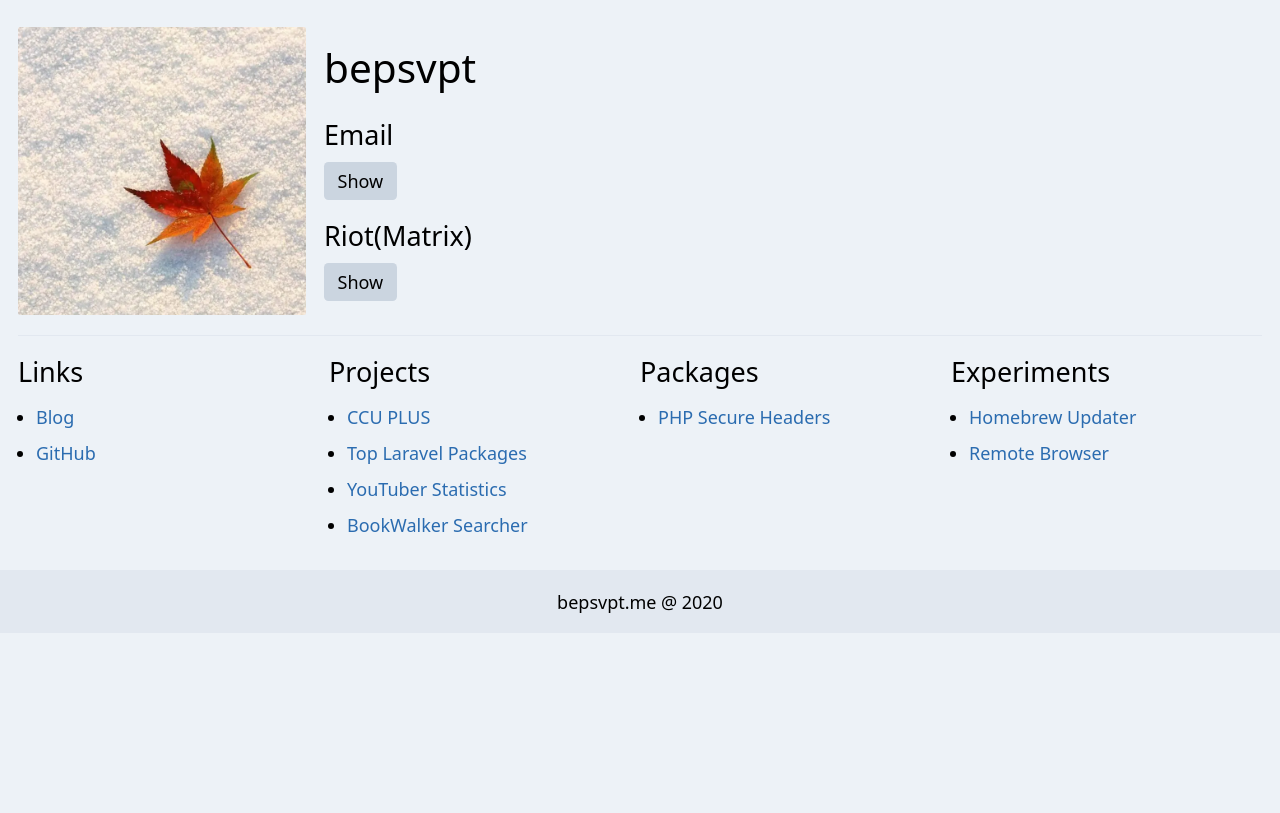
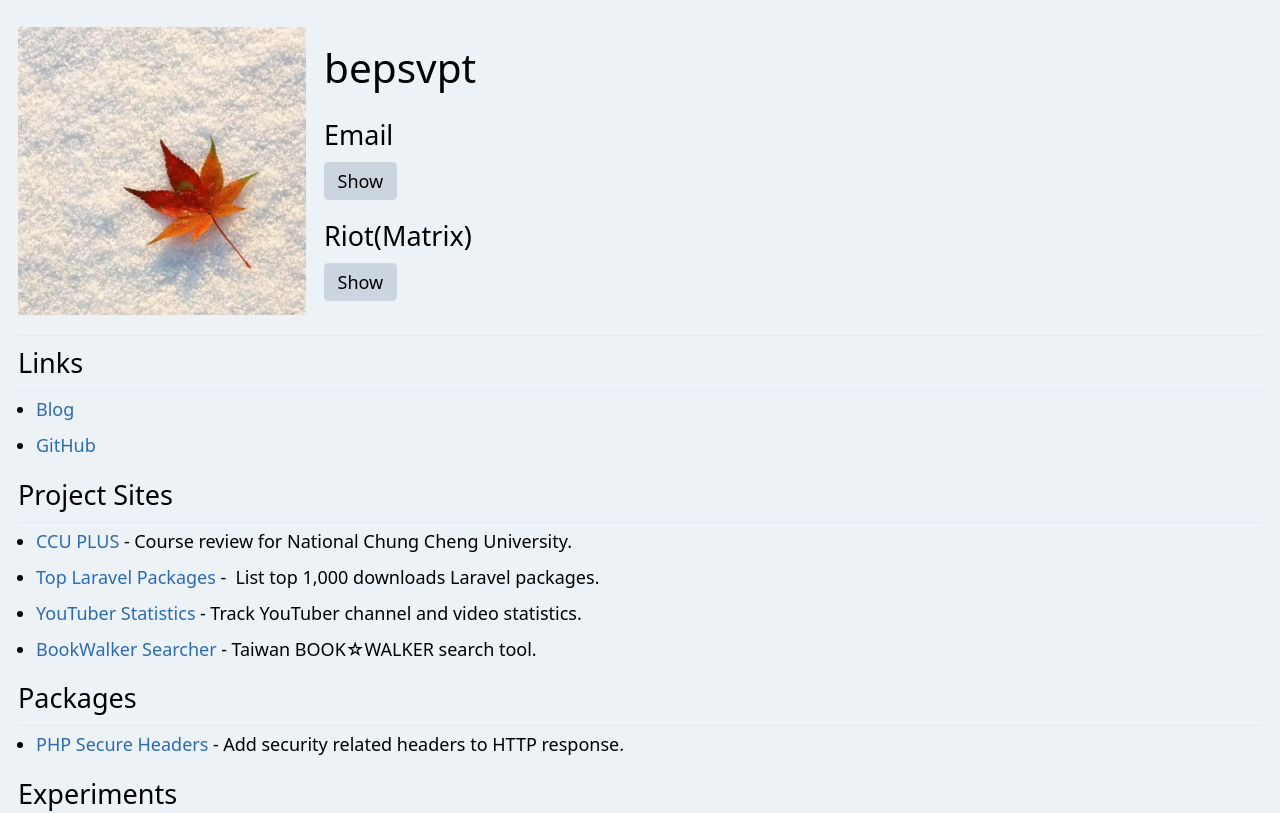
Before and after one commit to bepsvpt-me/bepsvpt.me, a Nuxt app: page / in a window 1280 px wide. Shown: the top 813 px of the page. Built offline with nearby package versions, Linux system fonts and the light colour scheme.

Commit message:
update links style

```diff
--- a/components/links-list.vue
+++ b/components/links-list.vue
@@ -2,6 +2,11 @@
   <ul class="list-disc">
     <li v-for="item in items" :key="item.to">
       <external-link :href="item.to" :text="item.text" />
+
+      <template v-if="item.description">
+        <span class="mx-1 select-none">-</span>
+        <span v-text="item.description" />
+      </template>
     </li>
   </ul>
 </template>
--- a/pages/index.vue
+++ b/pages/index.vue
@@ -23,30 +23,14 @@
 
     <hr class="mt-2" />
 
-    <section class="whitespace-no-wrap">
-      <div class="four-columns">
-        <h2>Links</h2>
+    <section>
+      <article v-for="group in groups" :key="group.key" class="mb-1">
+        <h2 v-text="group.name" />
 
-        <links-list :items="links" />
-      </div>
+        <hr />
 
-      <div class="four-columns">
-        <h2>Projects</h2>
-
-        <links-list :items="projects" />
-      </div>
-
-      <div class="four-columns">
-        <h2>Packages</h2>
-
-        <links-list :items="packages" />
-      </div>
-
-      <div class="four-columns">
-        <h2>Experiments</h2>
-
-        <links-list :items="experiments" />
-      </div>
+        <links-list :items="$data[group.key]" />
+      </article>
     </section>
   </main>
 </template>
@@ -69,6 +53,13 @@ export default {
 
       riot: '@me3rmzhwpfol1rh:matrix.bepsvpt.me:443',
 
+      groups: [
+        { name: 'Links', key: 'links' },
+        { name: 'Project Sites', key: 'projects' },
+        { name: 'Packages', key: 'packages' },
+        { name: 'Experiments', key: 'experiments' }
+      ],
+
       links: [
         {
           to: 'https://blog.bepsvpt.me',
@@ -83,55 +74,47 @@ export default {
       projects: [
         {
           to: 'https://ccu.plus',
-          text: 'CCU PLUS'
+          text: 'CCU PLUS',
+          description: 'Course review for National Chung Cheng University.'
         },
         {
           to: 'https://laravel.bepsvpt.me',
-          text: 'Top Laravel Packages'
+          text: 'Top Laravel Packages',
+          description: ' List top 1,000 downloads Laravel packages.'
         },
         {
           to: 'https://youtuber.bepsvpt.me',
-          text: 'YouTuber Statistics'
+          text: 'YouTuber Statistics',
+          description: 'Track YouTuber channel and video statistics.'
         },
         {
           to: 'https://bookwalker.bepsvpt.me',
-          text: 'BookWalker Searcher'
+          text: 'BookWalker Searcher',
+          description: 'Taiwan BOOK☆WALKER search tool.'
         }
       ],
 
       packages: [
         {
           to: 'https://github.com/bepsvpt/secure-headers',
-          text: 'PHP Secure Headers'
+          text: 'PHP Secure Headers',
+          description: 'Add security related headers to HTTP response.'
         }
       ],
 
       experiments: [
         {
           to: 'https://github.com/bepsvpt/homebrew-updater',
-          text: 'Homebrew Updater'
+          text: 'Homebrew Updater',
+          description: 'Automatically check release of Homebrew formulas.'
         },
         {
           to: 'https://github.com/bepsvpt/remote-browser',
-          text: 'Remote Browser'
+          text: 'Remote Browser',
+          description: 'Use WebRTC to stream remote server puppeteer.'
         }
       ]
     }
   }
 }
 </script>
-
-<style scoped>
-.four-columns {
-  @apply mt-2;
-  @apply whitespace-normal;
-}
-
-@screen md {
-  .four-columns {
-    @apply inline-block;
-    @apply align-top;
-    @apply w-1/4;
-  }
-}
-</style>
```
